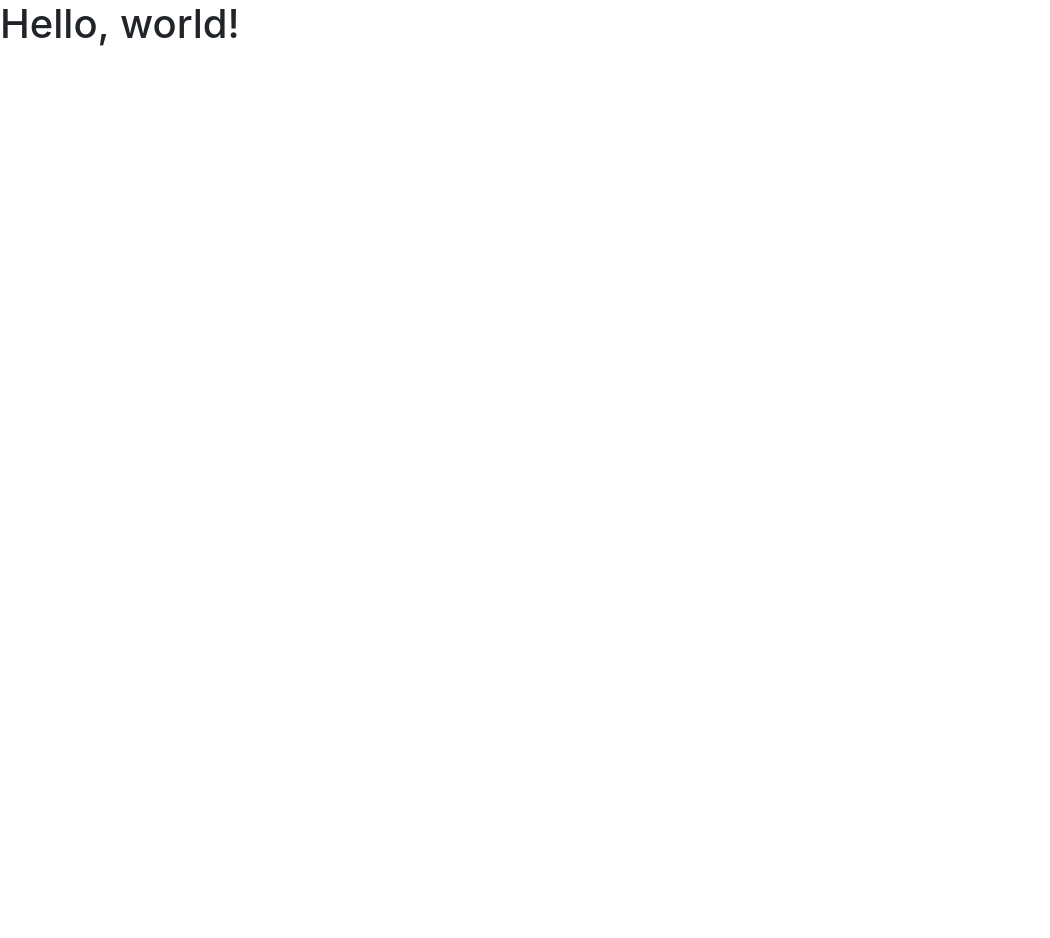
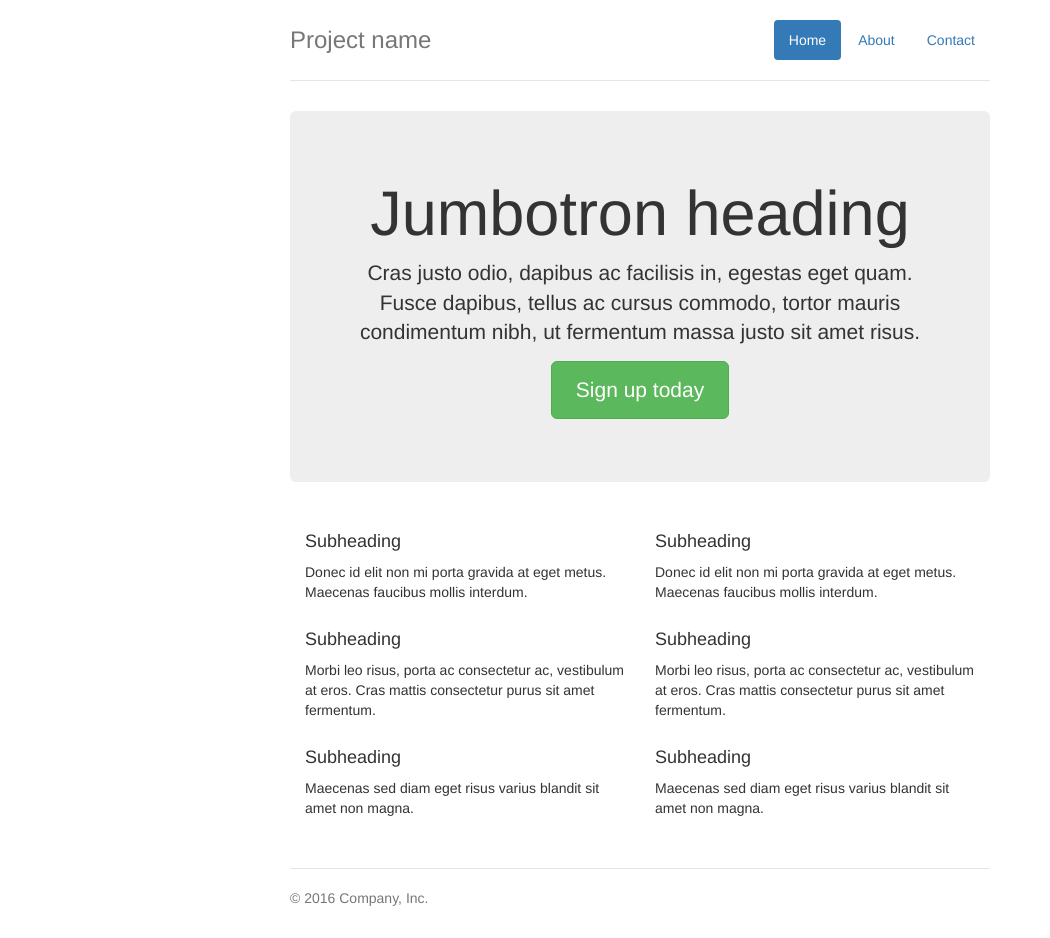
Before and after one commit to ferrazrx/ferrazrx.github.io, a website: page index.html in a window 1280 px wide. Shown: the whole page, without its empty margins (0-1050 px from the left). Before the commit the page ends 800 px from the top, so only its background shows below. Drawn offline with nearby package versions, Linux system fonts and the light colour scheme.

Commit message:
index upgrade

```diff
--- /dev/null
+++ b/index.css
@@ -0,0 +1,79 @@
+/* Space out content a bit */
+body {
+  padding-top: 20px;
+  padding-bottom: 20px;
+}
+
+/* Everything but the jumbotron gets side spacing for mobile first views */
+.header,
+.marketing,
+.footer {
+  padding-right: 15px;
+  padding-left: 15px;
+}
+
+/* Custom page header */
+.header {
+  padding-bottom: 20px;
+  border-bottom: 1px solid #e5e5e5;
+}
+/* Make the masthead heading the same height as the navigation */
+.header h3 {
+  margin-top: 0;
+  margin-bottom: 0;
+  line-height: 40px;
+}
+
+/* Custom page footer */
+.footer {
+  padding-top: 19px;
+  color: #777;
+  border-top: 1px solid #e5e5e5;
+}
+
+/* Customize container */
+@media (min-width: 768px) {
+  .container {
+    max-width: 730px;
+  }
+}
+.container-narrow > hr {
+  margin: 30px 0;
+}
+
+/* Main marketing message and sign up button */
+.jumbotron {
+  text-align: center;
+  border-bottom: 1px solid #e5e5e5;
+}
+.jumbotron .btn {
+  padding: 14px 24px;
+  font-size: 21px;
+}
+
+/* Supporting marketing content */
+.marketing {
+  margin: 40px 0;
+}
+.marketing p + h4 {
+  margin-top: 28px;
+}
+
+/* Responsive: Portrait tablets and up */
+@media screen and (min-width: 768px) {
+  /* Remove the padding we set earlier */
+  .header,
+  .marketing,
+  .footer {
+    padding-right: 0;
+    padding-left: 0;
+  }
+  /* Space out the masthead */
+  .header {
+    margin-bottom: 30px;
+  }
+  /* Remove the bottom border on the jumbotron for visual effect */
+  .jumbotron {
+    border-bottom: 0;
+  }
+}
--- a/index.html
+++ b/index.html
@@ -5,24 +5,84 @@
     <meta http-equiv="X-UA-Compatible" content="IE=edge">
     <meta name="viewport" content="width=device-width, initial-scale=1">
     <!-- The above 3 meta tags *must* come first in the head; any other head content must come *after* these tags -->
-    <title>Bootstrap 101 Template</title>
+    <meta name="description" content="">
+    <meta name="author" content="">
+    <link rel="icon" href="../../favicon.ico">
 
-    <!-- Bootstrap -->
-    <link href="css/bootstrap.min.css" rel="stylesheet">
+    <title>Narrow Jumbotron Template for Bootstrap</title>
+
+    <!-- Bootstrap core CSS -->
+    <link href="../../dist/css/bootstrap.min.css" rel="stylesheet">
+
+    <!-- IE10 viewport hack for Surface/desktop Windows 8 bug -->
+    <link href="../../assets/css/ie10-viewport-bug-workaround.css" rel="stylesheet">
+
+    <!-- Custom styles for this template -->
+    <link href="index.css" rel="stylesheet">
+
+    <!-- Just for debugging purposes. Don't actually copy these 2 lines! -->
+    <!--[if lt IE 9]><script src="../../assets/js/ie8-responsive-file-warning.js"></script><![endif]-->
+    <script src="../../assets/js/ie-emulation-modes-warning.js"></script>
 
     <!-- HTML5 shim and Respond.js for IE8 support of HTML5 elements and media queries -->
-    <!-- WARNING: Respond.js doesn't work if you view the page via file:// -->
     <!--[if lt IE 9]>
       <script src="https://oss.maxcdn.com/html5shiv/3.7.3/html5shiv.min.js"></script>
       <script src="https://oss.maxcdn.com/respond/1.4.2/respond.min.js"></script>
     <![endif]-->
   </head>
+
   <body>
-    <h1>Hello, world!</h1>
 
-    <!-- jQuery (necessary for Bootstrap's JavaScript plugins) -->
-    <script src="https://ajax.googleapis.com/ajax/libs/jquery/1.12.4/jquery.min.js"></script>
-    <!-- Include all compiled plugins (below), or include individual files as needed -->
-    <script src="js/bootstrap.min.js"></script>
+    <div class="container">
+      <div class="header clearfix">
+        <nav>
+          <ul class="nav nav-pills pull-right">
+            <li role="presentation" class="active"><a href="#">Home</a></li>
+            <li role="presentation"><a href="#">About</a></li>
+            <li role="presentation"><a href="#">Contact</a></li>
+          </ul>
+        </nav>
+        <h3 class="text-muted">Project name</h3>
+      </div>
+
+      <div class="jumbotron">
+        <h1>Jumbotron heading</h1>
+        <p class="lead">Cras justo odio, dapibus ac facilisis in, egestas eget quam. Fusce dapibus, tellus ac cursus commodo, tortor mauris condimentum nibh, ut fermentum massa justo sit amet risus.</p>
+        <p><a class="btn btn-lg btn-success" href="#" role="button">Sign up today</a></p>
+      </div>
+
+      <div class="row marketing">
+        <div class="col-lg-6">
+          <h4>Subheading</h4>
+          <p>Donec id elit non mi porta gravida at eget metus. Maecenas faucibus mollis interdum.</p>
+
+          <h4>Subheading</h4>
+          <p>Morbi leo risus, porta ac consectetur ac, vestibulum at eros. Cras mattis consectetur purus sit amet fermentum.</p>
+
+          <h4>Subheading</h4>
+          <p>Maecenas sed diam eget risus varius blandit sit amet non magna.</p>
+        </div>
+
+        <div class="col-lg-6">
+          <h4>Subheading</h4>
+          <p>Donec id elit non mi porta gravida at eget metus. Maecenas faucibus mollis interdum.</p>
+
+          <h4>Subheading</h4>
+          <p>Morbi leo risus, porta ac consectetur ac, vestibulum at eros. Cras mattis consectetur purus sit amet fermentum.</p>
+
+          <h4>Subheading</h4>
+          <p>Maecenas sed diam eget risus varius blandit sit amet non magna.</p>
+        </div>
+      </div>
+
+      <footer class="footer">
+        <p>&copy; 2016 Company, Inc.</p>
+      </footer>
+
+    </div> <!-- /container -->
+
+
+    <!-- IE10 viewport hack for Surface/desktop Windows 8 bug -->
+    <script src="../../assets/js/ie10-viewport-bug-workaround.js"></script>
   </body>
 </html>
```
